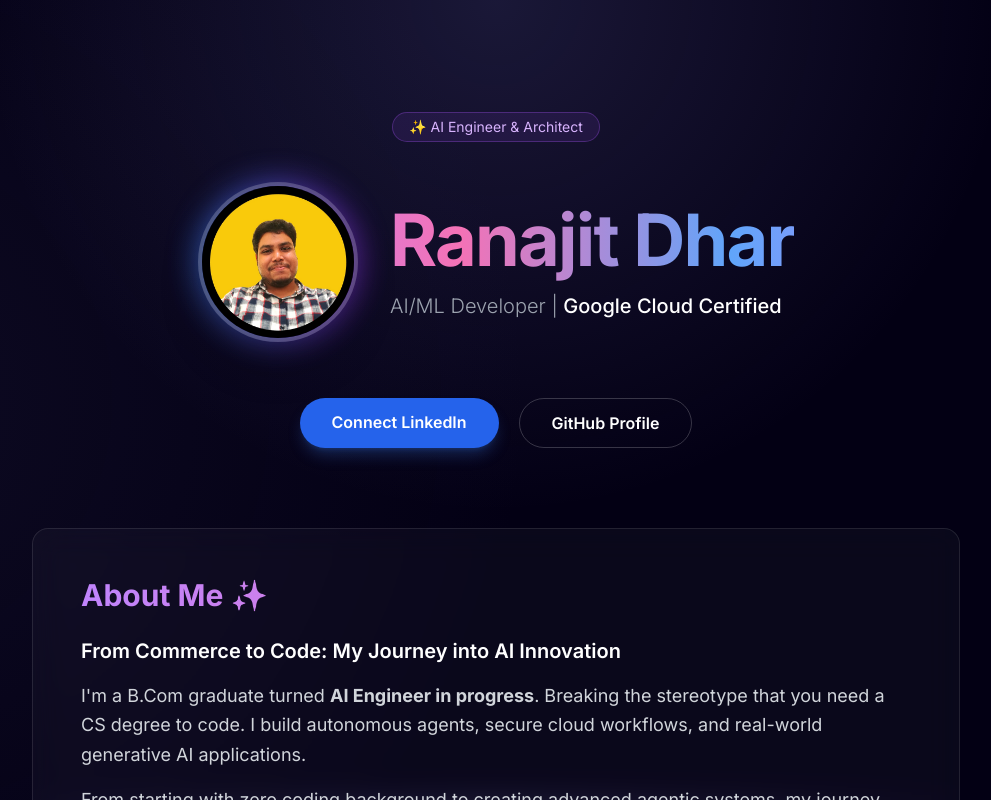
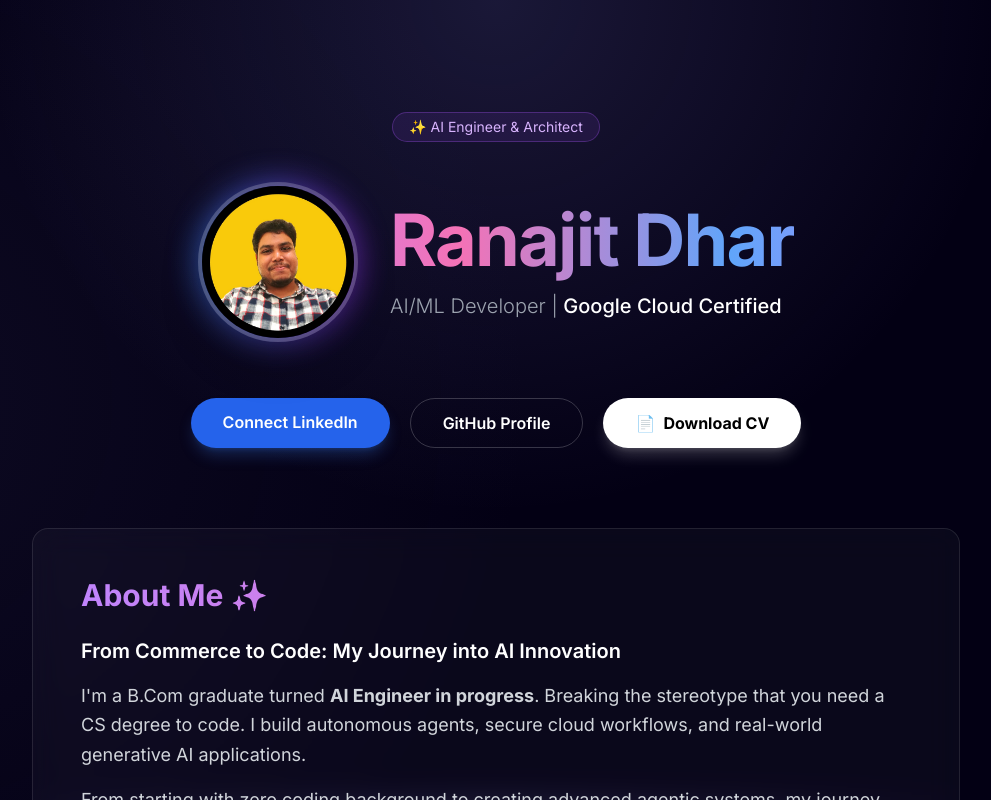
Before and after one commit to ranajitdharpersonal/portfolio, a Next.js app: page / in a window 1280 px wide. Shown: the top 800 px of the page, without its empty margins (144-1135 px from the left). Built offline with nearby package versions, Linux system fonts and the light colour scheme.

Commit message:
new bento

```diff
--- a/app/page.js
+++ b/app/page.js
@@ -50,6 +50,10 @@ export default function Home() {
           <Link href="https://github.com/ranajitdharpersonal" className="px-8 py-3 rounded-full border border-white/20 hover:bg-white/10 text-white font-semibold transition hover:scale-105">
             GitHub Profile
           </Link>
+          {/* 👇 Notun Resume Button */}
+          <a href="/resume.pdf" download className="px-8 py-3 rounded-full bg-white text-black font-bold hover:bg-gray-200 transition shadow-lg shadow-white/20 hover:-translate-y-1 flex items-center gap-2">
+            <span>📄</span> Download CV
+          </a>
         </div>
       </section>
 
```
